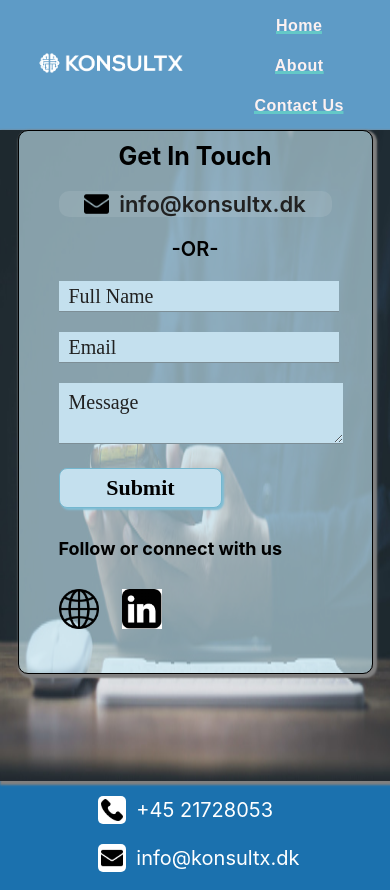
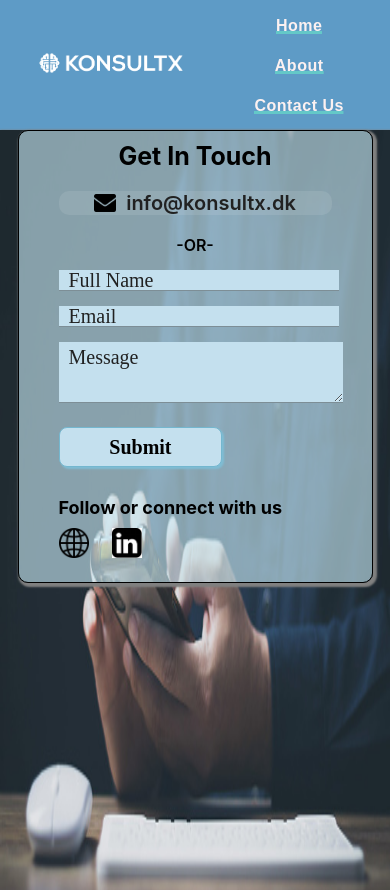
Before and after one commit to 27ManishaPatel/Konsultx, a React (Create React App) app: page /Konsultx/Contact-Us in a window 390 px wide. Shown: the top 890 px of the page. Built offline with nearby package versions, Linux system fonts and the light colour scheme; a web font is replaced by a local one.

Commit message:
added media queries

```diff
--- a/src/components/ContactUs/ContactUs.styles.css
+++ b/src/components/ContactUs/ContactUs.styles.css
@@ -130,8 +130,8 @@
     width: 100%;
     }
     .contact-us-image-container{
-     width: 100vw;
-     height: 105vw;
+     width: 100%;
+     height: 78%;
      float: left;
      position: absolute;
     }
@@ -178,22 +178,34 @@
     h3{
       font-size: 25px;
     }
+    .media-icons {
+      margin-top: 20px;
+      margin-bottom: 10px;
+    }
 }
-@media screen and (max-width: 600px){
+@media screen and (max-width: 768px){
   .contact-us-image-container{
-    height: 118vw;
+    height: 100%;
    }
+}
+@media screen and (max-width: 480px){
+
    .contact-us-heading{
     font-size: 25px;
   }
   .konsultx-email-icon{
-    width: 30px;
+    width: 22px;
   }
   .konsultx-span{
-    font-size: 25px;
+    font-size: 20px;
+  }
+  .contact-us-para{
+    font-size: 16px;
   }
   .form-input {
-    height: 30px;
+    margin-top: 15px;
+    height: 20px;
+    line-height: 10px;
   }
   .form-input::placeholder {
     font-size: 20px;
@@ -203,46 +215,18 @@
   }
   .contactUs-btn {
     width: 60%;
-  }
-  h3{
-    font-size: 22px;
-  }
-}
-@media screen and (max-width: 480px){
-  .contact-us-image-container{
-    height: 167vw;
-   }
-   .contact-us-heading{
-    font-size: 25px;
-  }
-  .konsultx-email-icon{
-    width: 25px;
-  }
-  .konsultx-span{
-    font-size: 22px;
-  }
-  .form-input {
-    height: 30px;
-  }
-  .form-input::placeholder {
     font-size: 20px;
-  }
-  .form-textarea{
-    height: 40px;
-  }
-  .contactUs-btn {
-    width: 60%;
-    font-size: 22px;
   }
   h3{
     font-size: 18px;
   }
   .media-icons {
-    margin-top: 20px 20px;
+    margin-top: 10px;
+    margin-bottom: 10px;
   }
   .media-icons img {
-    width: 40px;
-    height: 40px;
+    width: 30px;
+    height: 30px;
   }
 
 }
```
